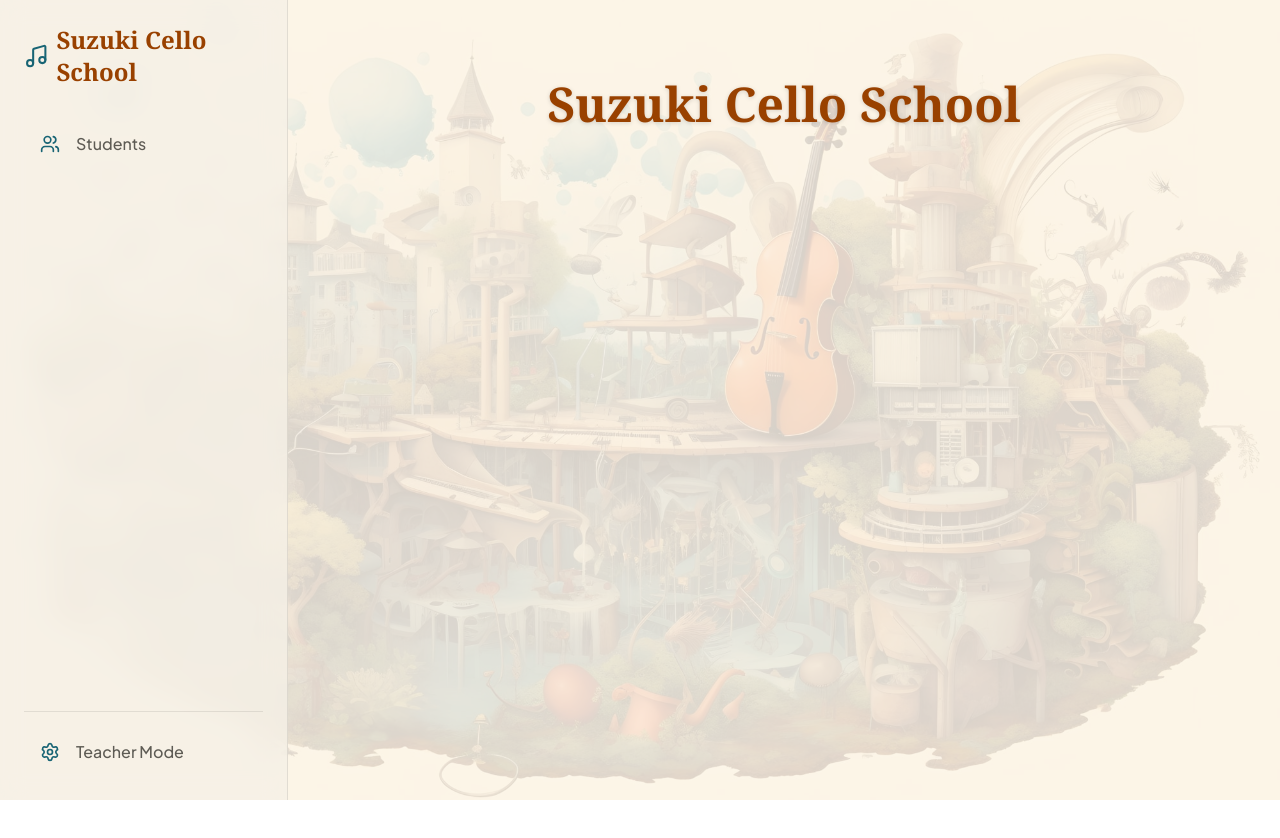
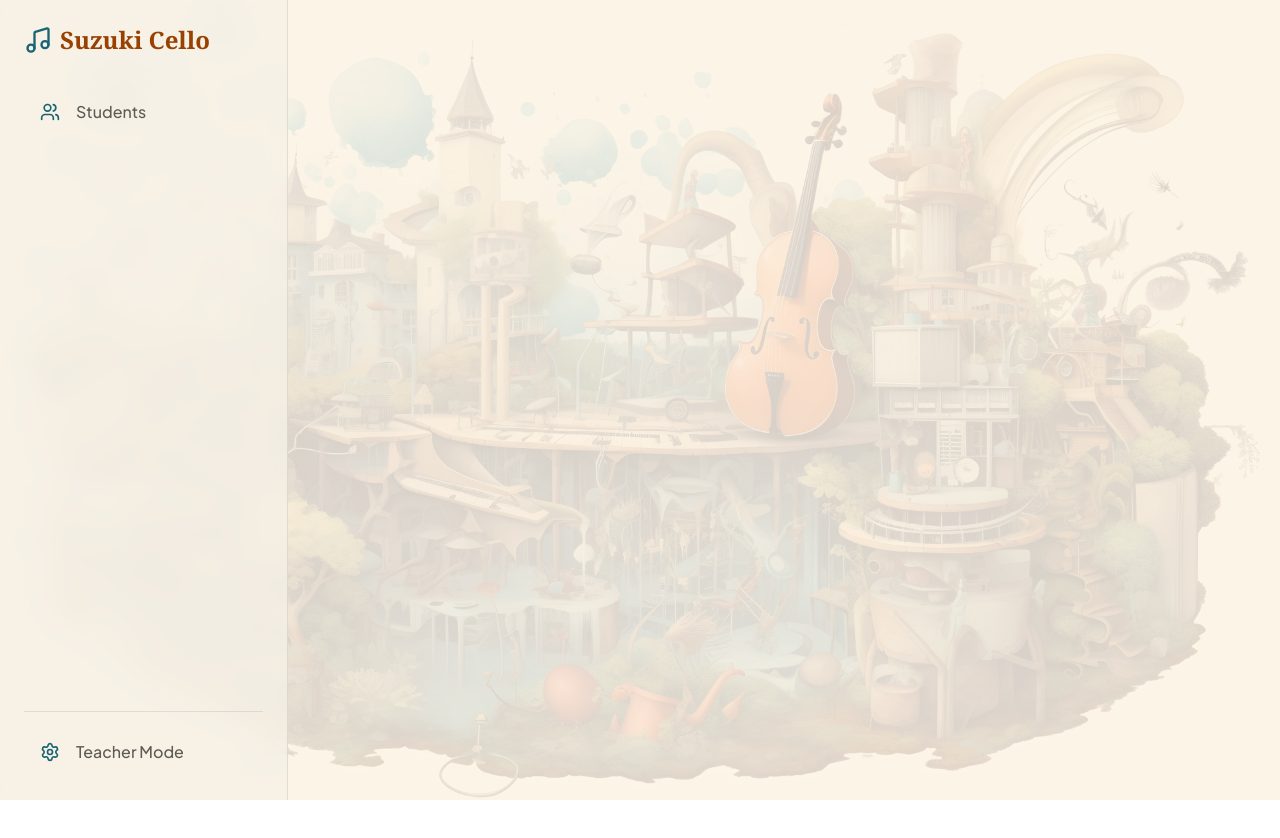
Before and after one commit to Triph0n/suzuki-cello-school, a React (Vite) app: page / in a window 1280 px wide. Shown: the top 838 px of the page. Built offline with nearby package versions, Linux system fonts and the light colour scheme.

Commit message:
style: Clean up titles, remove heading from StudentPicker, rename sidebar header to Suzuki Cello

```diff
--- a/src/App.jsx
+++ b/src/App.jsx
@@ -57,7 +57,7 @@ const Layout = ({ children }) => {
         <div className="flex justify-between items-center mb-8">
           <h1 className="font-headline text-2xl font-bold text-primary flex items-center gap-2">
             <Music size={28} className="text-tertiary" />
-            Suzuki Cello School
+            Suzuki Cello
           </h1>
           {/* Close button for mobile inside sidebar */}
           <button
--- a/src/pages/StudentPicker.jsx
+++ b/src/pages/StudentPicker.jsx
@@ -36,10 +36,6 @@ export default function StudentPicker() {
 
   return (
     <div className="max-w-4xl mx-auto py-6 sm:py-8">
-      <h1 className="font-headline text-2xl sm:text-4xl md:text-5xl font-bold text-center text-primary mb-6 sm:mb-8 drop-shadow-sm">
-        Suzuki Cello School
-      </h1>
-
       <div className="grid grid-cols-3 sm:grid-cols-4 md:grid-cols-5 gap-3 sm:gap-4">
         {students.map((student) => (
           <Link
```
